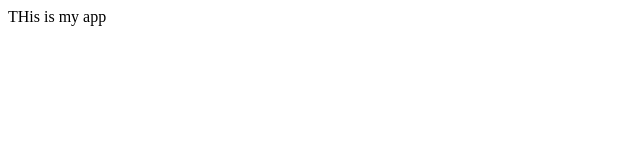
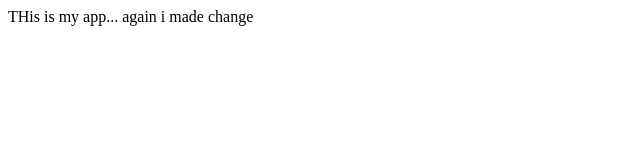
Before and after one commit to Rashmin911/demoproject, a plain HTML site: page index.html in a window 1280 px wide. Shown: the whole page, without its empty margins (0-640 px from the left). Drawn offline with Linux system fonts and the light colour scheme.

Commit message:
index change

```diff
--- a/index.html
+++ b/index.html
@@ -3,6 +3,6 @@
   <title>Git Test</title>
  </head>
  <body>
-   THis is my app
+   THis is my app... again i made change
  </body>
 </html>
```
